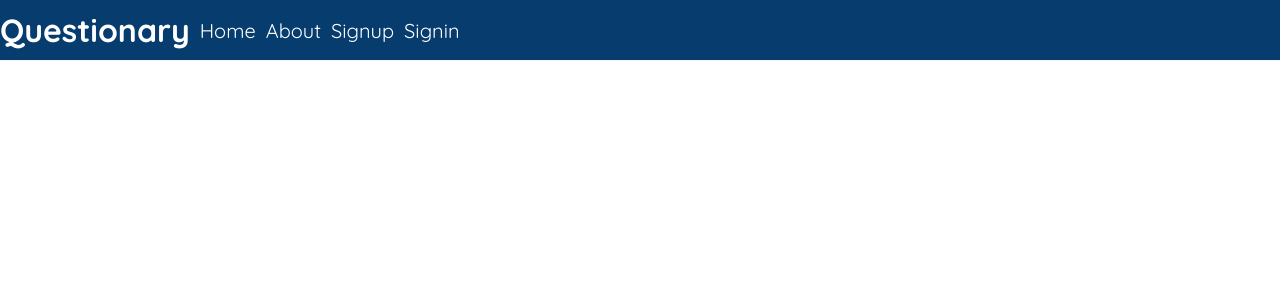
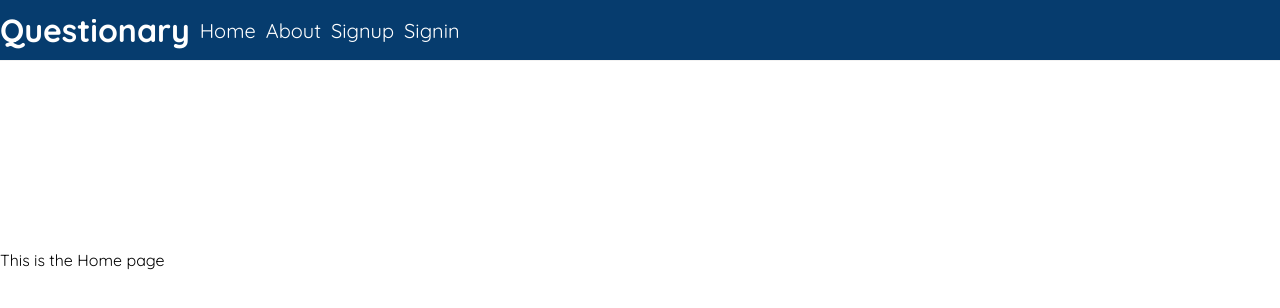
Before and after one commit to ninijule/front-end_MERN, a React (Create React App) app: page / in a window 1280 px wide. Shown: the top 308 px of the page. Built offline with nearby package versions, Linux system fonts and the light colour scheme; no server answers.

Commit message:
:sparkles: Add redirection if not connected

```diff
--- a/src/Router.js
+++ b/src/Router.js
@@ -2,8 +2,9 @@ import { BrowserRouter, Routes, Route } from "react-router-dom";
 import { ToastContainer } from 'react-toastify';
 
 import NavBar from "./component/NavBar/NavBar";
-import Home from "./component/General/Dashboard/Home";
+import Dashboard from "./component/General/Dashboard";
 import Login from "./component/Auth/Login/";
+import Home from "./component//General/Home/";
 import Register from "./component/Auth/Register";
 
 import 'react-toastify/dist/ReactToastify.css';
@@ -14,6 +15,7 @@ function Router() {
         <ToastContainer limit={1} />
         <Routes>
             <Route path="/" element={<Home />} />
+            <Route path="/dashboard" element={<Dashboard />} />
             <Route path="/signin" element={<Login />} />
             <Route path="/signup" element={<Register />} />
         </Routes>
--- a/src/component/Auth/Register/index.js
+++ b/src/component/Auth/Register/index.js
@@ -26,7 +26,7 @@ const Register = () => {
         await axios.post("/register", JSON.stringify({ name, email, password, password_confirmation })).then((result) => {
             console.log(result)
 
-            if (result.status == 200) {
+            if (result.status === 200) {
                 notification.show("You have successfully registered", "success", "bottom-center");
                 setTimeout(() => {
                     navigate("/signin");
--- /dev/null
+++ b/src/component/General/Dashboard/Dashboard.css
@@ -0,0 +1,4 @@
+p {
+    position: absolute;
+    margin-top: 250px;
+}
--- /dev/null
+++ b/src/component/General/Dashboard/index.js
@@ -0,0 +1,26 @@
+import { useContext, useEffect } from "react";
+import { useNavigate } from "react-router-dom";
+import AuthContext from "../../../context/AuthContext";
+import "./Dashboard.css";
+
+const Dashboard = () => {
+
+    const { loggedIn } = useContext(AuthContext);
+    const navigate = useNavigate();
+
+    useEffect(() => {
+        if (loggedIn === false) {
+            navigate("/signin");
+        }
+    }, [loggedIn])
+
+    return (
+        <div className="dashboard">
+            {loggedIn === true && (<>
+                <h1>Dashboard</h1>
+                <p>This is the dashboard page</p>
+            </>)}
+        </div>
+    )
+}
+export default Dashboard;
--- a/src/component/General/Dashboard/Home.js
+++ b/src/component/General/Home/index.js
@@ -1,11 +1,11 @@
+import "./Home.css";
 
 const Home = () => {
-
     return (
         <div className="home">
-            <h1>Home</h1>
-            <p>This is the home page</p>
+            <p>This is the Home page</p>
         </div>
     )
 }
+
 export default Home;
```
Also changed, not shown: src/component/General/Home/Home.css (added).
